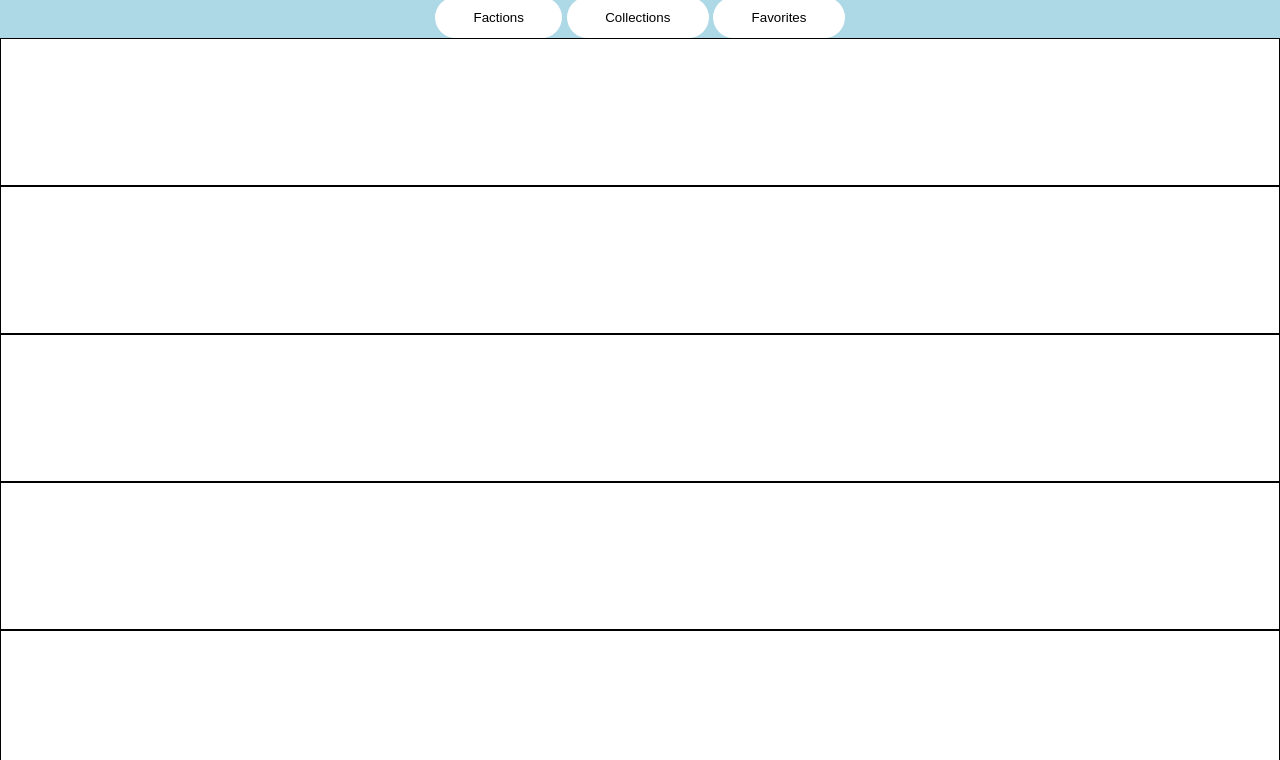
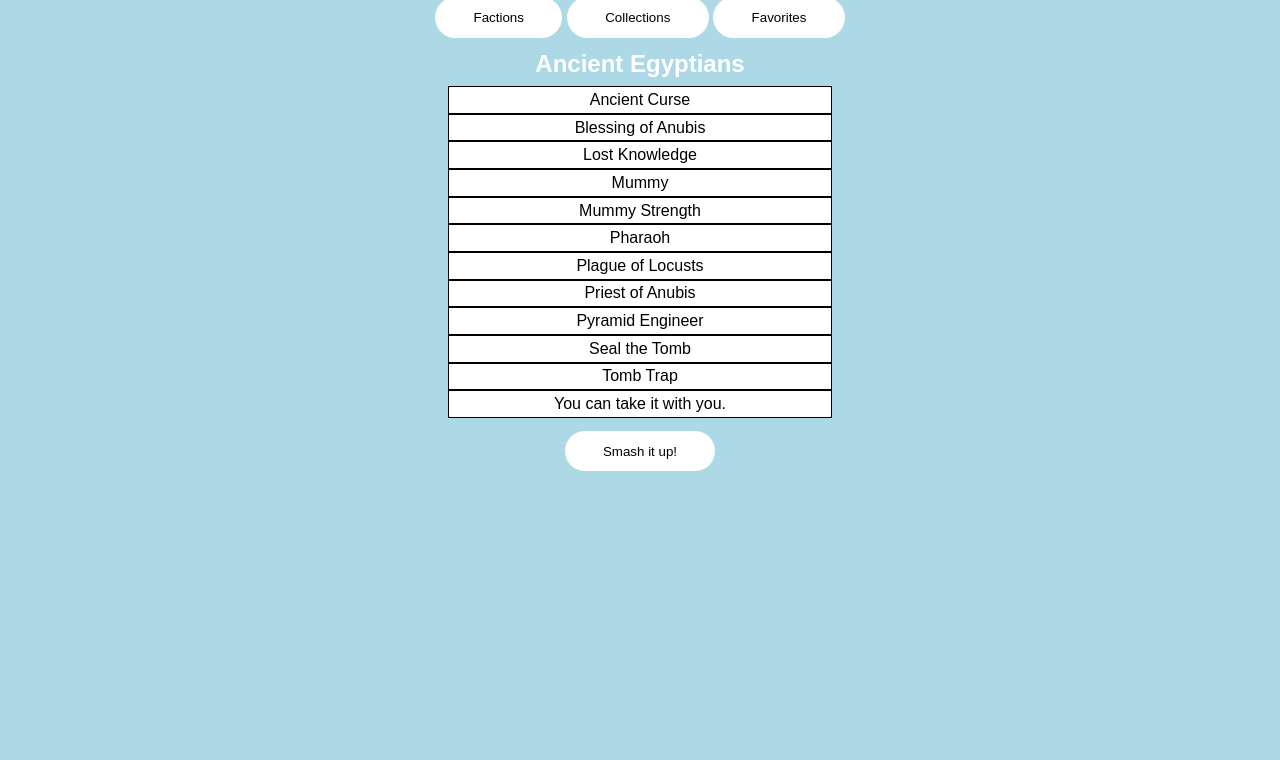
Before and after one commit to DevelopingWriter96/smashupapp, a plain HTML site: page index.html in a window 1280 px wide. Shown: the part 40-800 px from the top of the page. Drawn offline with Linux system fonts and the light colour scheme.

Commit message:
Able to filter by faction and displaying properly

```diff
--- a/data.js
+++ b/data.js
@@ -1,4 +1,5 @@
 let smashlist = document.getElementById("smashlist")
+let factionName = document.getElementById('factionName')
 
 let cardData = [
     {
@@ -528,15 +529,17 @@ let cardData = [
     }
 ]
 
+let chosenFaction = "Ancient Egyptians"
 
+factionName.textContent = chosenFaction
 
 cardData.forEach(function(card) {
     console.log(card);
-    if (card.cardFaction == "Dinosaurs") {
+    if (card.cardFaction == chosenFaction) {
     let newFaction = document.createElement('li')
     newFaction.textContent = card.cardName
     smashlist.appendChild(newFaction)
     } else {
-        console.log("Not a Dino!")
+        console.log('Not a Dino!')
     }
 })
--- a/index.html
+++ b/index.html
@@ -12,6 +12,7 @@
         </header>
         <main>
             <div id="cards">
+            <h2 id ="factionName"></h2>
             <ul id="smashlist">
             <!-- <li class="faction"><h3>Ancient Egyptians</h3></li>
             <li class="faction"><h3>Dinosaurs</h3></li>
--- a/styles.css
+++ b/styles.css
@@ -20,13 +20,23 @@ button {
     border-radius: 30px;
 }
 
+div {
+    width: 30%;
+    margin: 1% 35%;
+}
+
+h2 {
+    margin-bottom: 2%;
+}
+
 ul li {
     list-style: none;
-    width: 100%;
+    align-self: center;
     border: 1px #000 solid;
     background-color: white;
     text-align: center;
-    padding: 5%;
+    padding: 1% 5%;
+    color: black;
 }
 
 
```
